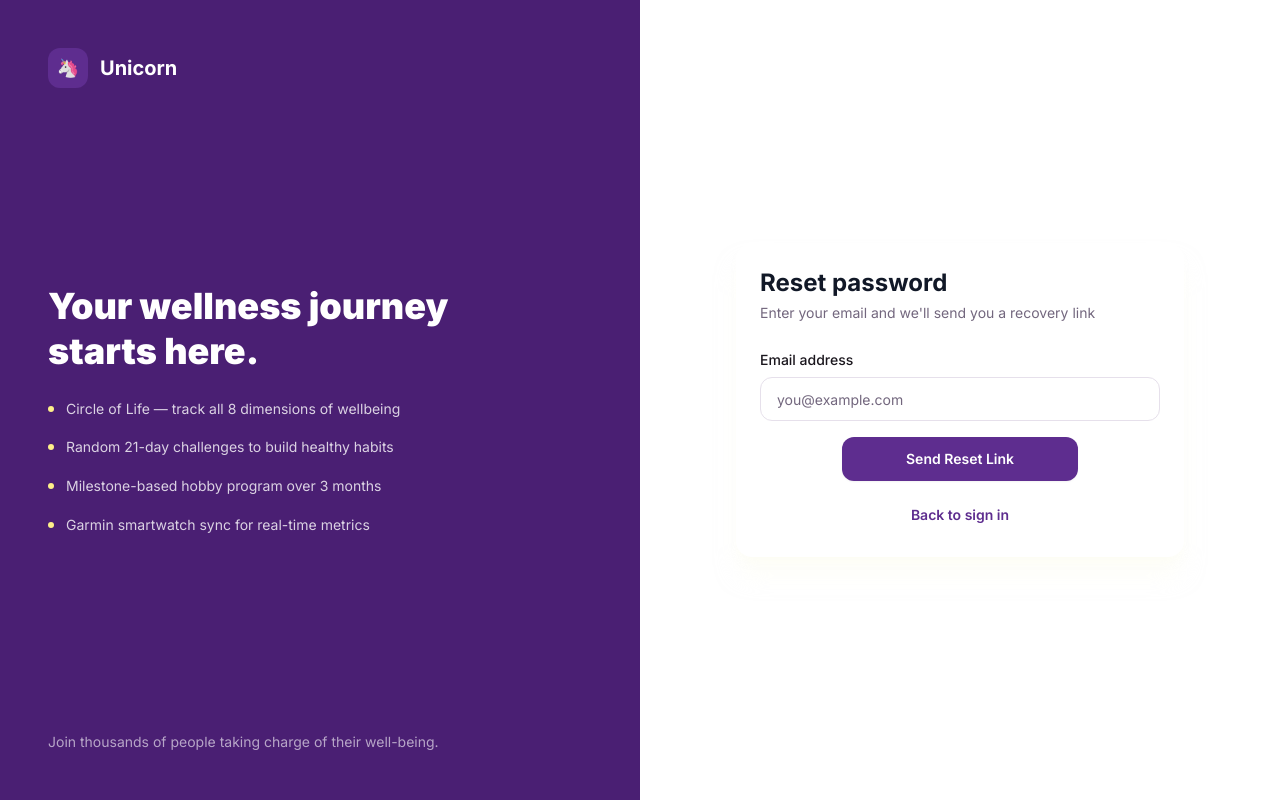
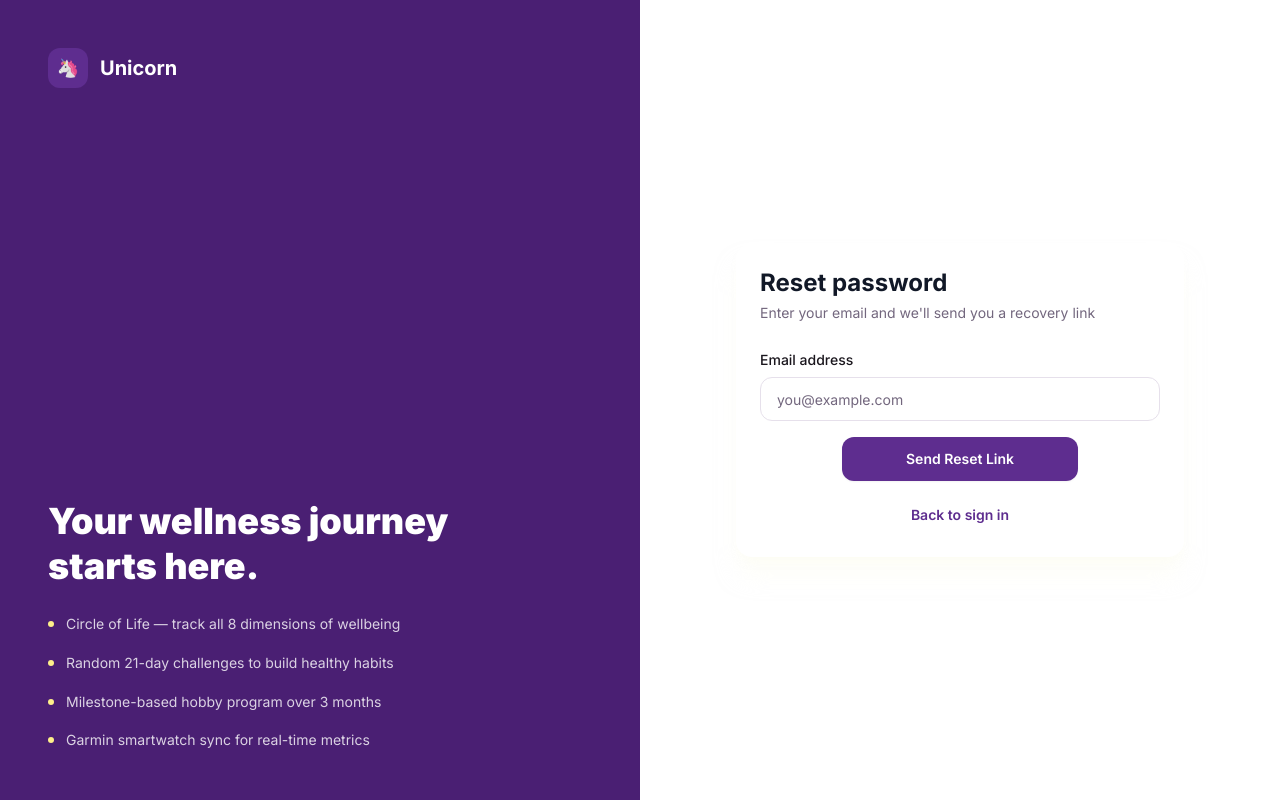
Before and after one commit to mariamiamilakhvari-blip/unicorn-mental-health, a Next.js app: page /forgot-password in a window 1280 px wide. Built offline with nearby package versions, Linux system fonts and the light colour scheme.

Commit message:
Remove footer sentence from auth layout

```diff
--- a/app/(auth)/layout.tsx
+++ b/app/(auth)/layout.tsx
@@ -29,9 +29,6 @@ export default function AuthLayout({ children }: { children: React.ReactNode })
           </div>
         </div>
 
-        <p className="text-white/60 text-sm">
-          Join thousands of people taking charge of their well-being.
-        </p>
       </div>
 
       {/* Right form panel */}
```
